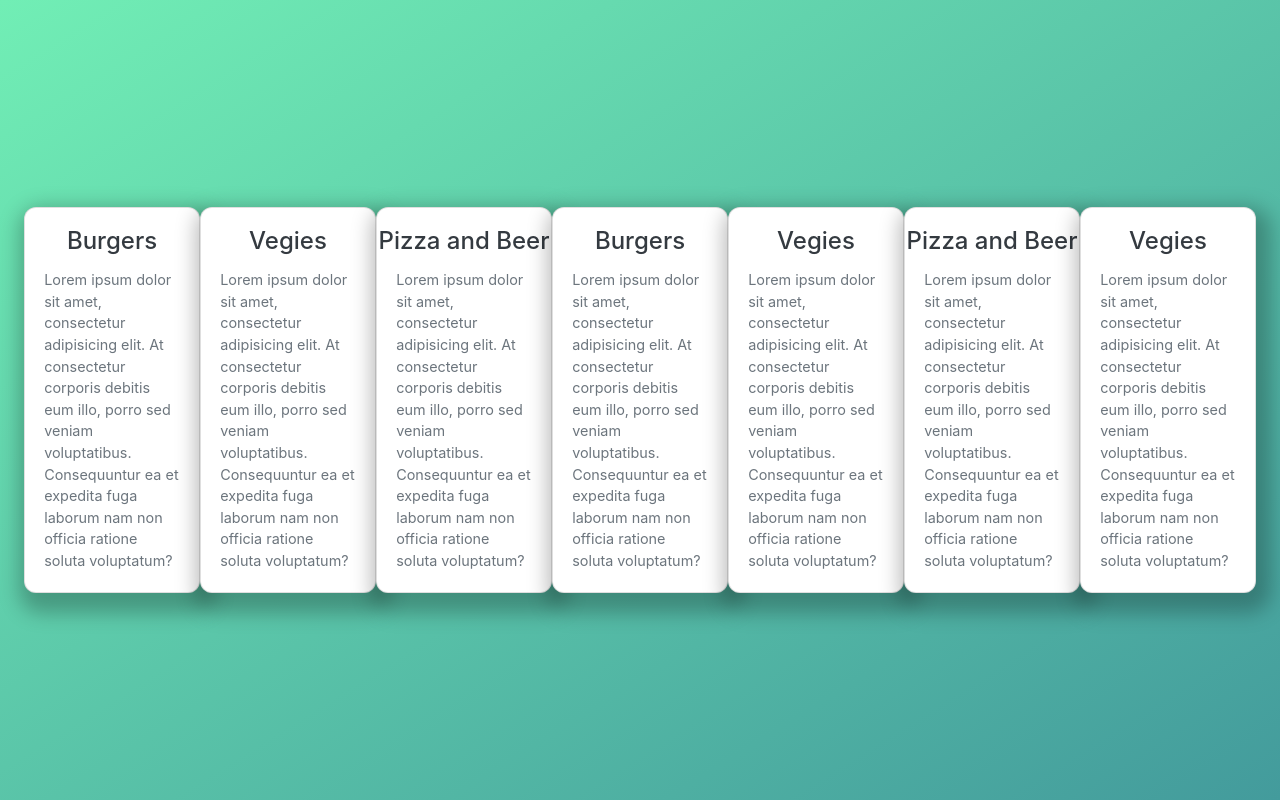
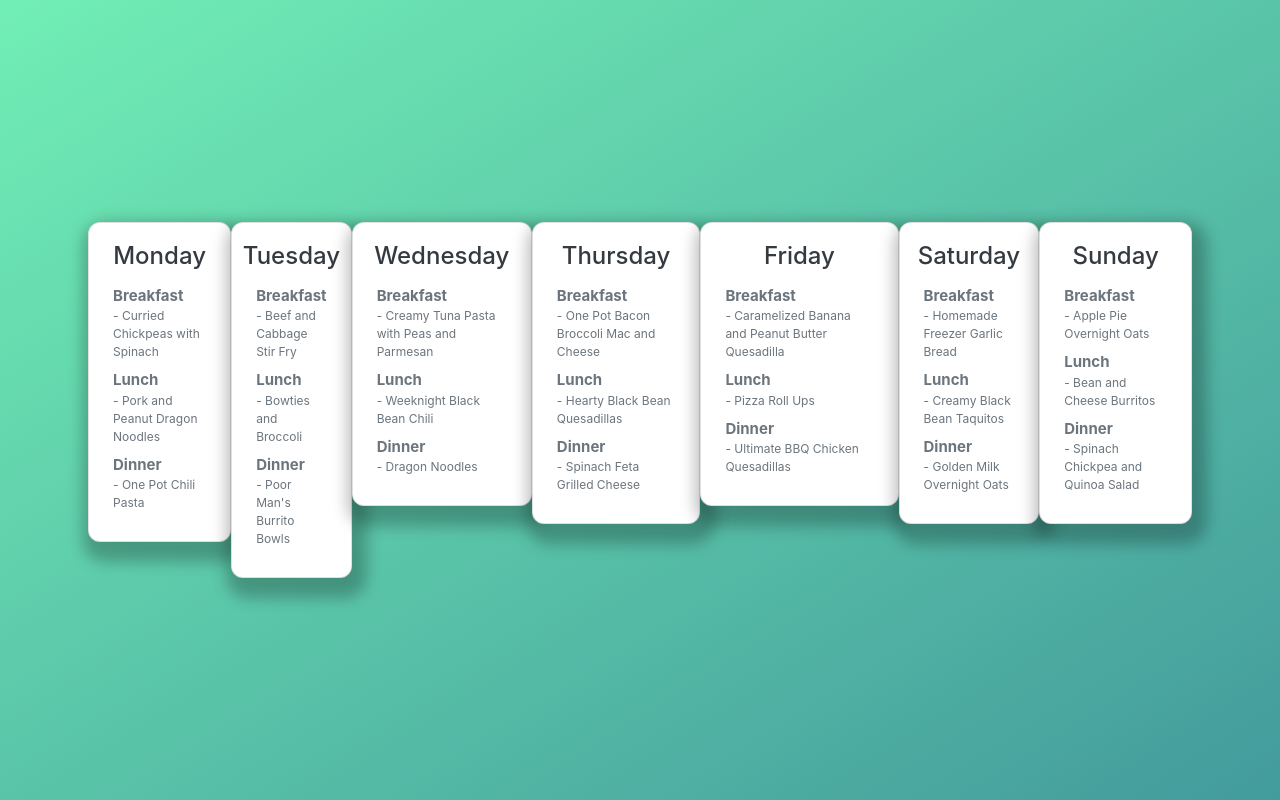
Before and after one commit to lammai/StruggleMeals, a React (Create React App) app: page / in a window 1280 px wide. Built offline with nearby package versions, Linux system fonts and the light colour scheme.

Commit message:
fixed edge cards goes off screen on hover

```diff
--- a/public/index.html
+++ b/public/index.html
@@ -24,7 +24,7 @@
       work correctly both with client-side routing and a non-root public URL.
       Learn how to configure a non-root public URL by running `npm run build`.
     -->
-    <title>React App</title>
+    <title>Struggle Meals</title>
   </head>
   <body>
     <noscript>You need to enable JavaScript to run this app.</noscript>
@@ -39,5 +39,6 @@
       To begin the development, run `npm start` or `yarn start`.
       To create a production bundle, use `npm run build` or `yarn build`.
     -->
+<!--  <script src="https://cdnjs.cloudflare.com/ajax/libs/jquery/3.5.1/jquery.min.js"></script>-->
   </body>
 </html>
--- a/src/components/card-style.css
+++ b/src/components/card-style.css
@@ -9,37 +9,52 @@ body {
     display: grid;
     place-items: center;
     overflow: hidden;
-    padding: 0 1.5rem;
+    /*padding: 0 1.5rem;*/
 }
 
 .cards {
     display: flex;
+    padding: 0 5.5rem;
 }
 
 .card {
     border-radius: 12px;    /* rounded corners*/
+    /*width: 12rem;*/
+    /*height: 36vh;*/
 
 /*    Hover off animation so it smooth
         when mouse move away*/
     transition: transform 0.3s ease;
-    box-shadow: 5px 10px 20px 10px rgba(0,0,0,0.253)!important;
+    box-shadow: 5px 10px 15px 10px rgba(0,0,0,0.253)!important;
 }
 
 .card:hover {
     z-index: 1;
-    transform: scale(1.5);
+    transform: scale(2.1) translateY(4rem);
     transition: transform 0.3s ease;
-    box-shadow: 5px 10px 30px 20px rgba(0,0,0,0.253)!important;
+    box-shadow: 10px 20px 24px 9px rgba(0,0,0,0.253)!important;
 }
 
 .card-body {
     padding: 1.2rem 0 !important;
 }
 
+.breakfast {
+    font-size: 15px;
+}
+
+.lunch {
+    font-size: 15px;
+}
+
+.dinner {
+    font-size: 15px;
+}
+
 .card-text {
     text-align: left;
-    font-size: 0.9rem;
-    padding: 0.1rem 1.2rem;
+    font-size: 12px;
+    padding: 0.1rem 1.5rem;
 }
 
 /* For image at the top of the card in case we still need it*/
--- a/src/components/cardDesign.jsx
+++ b/src/components/cardDesign.jsx
@@ -11,7 +11,12 @@ const Card = props => {
             <div className="card-body text-dark">
                 <h4 className="card-title">{props.title}</h4>
                 <p className="card-text text-secondary">
-                    Lorem ipsum dolor sit amet, consectetur adipisicing elit. At consectetur corporis debitis eum illo, porro sed veniam voluptatibus. Consequuntur ea et expedita fuga laborum nam non officia ratione soluta voluptatum?
+                    <dt className="breakfast">Breakfast</dt>
+                        <dd className="recipe1">- {props.recipe1Title}</dd>
+                    <dt className="lunch">Lunch</dt>
+                        <dd className="recipe1">- {props.recipe2Title}</dd>
+                    <dt className="dinner">Dinner</dt>
+                        <dd className="recipe1">- {props.recipe3Title}</dd>
                 </p>
             </div>
         </div>
--- a/src/components/cards.jsx
+++ b/src/components/cards.jsx
@@ -7,29 +7,52 @@ import img3 from '../assets/pizzabeer.jpg';
 
 class Cards extends Component {
 
+
+
     render() {
         return (
             <div className="cards">
-                <div className="myCard">
-                    <Card imgsrc={img1} title="Burgers"/>
+                <div className="myCard" onMouseOver={this}>
+                    <Card imgsrc={img1} title="Monday"
+                          recipe1Title="Curried Chickpeas with Spinach"
+                          recipe2Title="Pork and Peanut Dragon Noodles"
+                          recipe3Title="One Pot Chili Pasta"/>
                 </div>
                 <div className="myCard">
-                    <Card imgsrc={img2} title="Vegies"/>
+                    <Card imgsrc={img2} title="Tuesday"
+                          recipe1Title="Beef and Cabbage Stir Fry"
+                          recipe2Title="Bowties and Broccoli"
+                          recipe3Title="Poor Man's Burrito Bowls"/>
                 </div>
                 <div className="myCard">
-                    <Card imgsrc={img3} title="Pizza and Beer"/>
+                    <Card imgsrc={img3} title="Wednesday"
+                          recipe1Title="Creamy Tuna Pasta with Peas and Parmesan"
+                          recipe2Title="Weeknight Black Bean Chili"
+                          recipe3Title="Dragon Noodles"/>
                 </div>
                 <div className="myCard">
-                    <Card imgsrc={img1} title="Burgers"/>
+                    <Card imgsrc={img1} title="Thursday"
+                          recipe1Title="One Pot Bacon Broccoli Mac and Cheese"
+                          recipe2Title="Hearty Black Bean Quesadillas"
+                          recipe3Title="Spinach Feta Grilled Cheese"/>
                 </div>
                 <div className="myCard">
-                    <Card imgsrc={img2} title="Vegies"/>
+                    <Card imgsrc={img2} title="Friday"
+                          recipe1Title="Caramelized Banana and Peanut Butter Quesadilla"
+                          recipe2Title="Pizza Roll Ups"
+                          recipe3Title="Ultimate BBQ Chicken Quesadillas"/>
                 </div>
                 <div className="myCard">
-                    <Card imgsrc={img3} title="Pizza and Beer"/>
+                    <Card imgsrc={img3} title="Saturday"
+                          recipe1Title="Homemade Freezer Garlic Bread"
+                          recipe2Title="Creamy Black Bean Taquitos"
+                          recipe3Title="Golden Milk Overnight Oats"/>
                 </div>
                 <div className="myCard">
-                    <Card imgsrc={img2} title="Vegies"/>
+                    <Card imgsrc={img2} title="Sunday"
+                          recipe1Title="Apple Pie Overnight Oats"
+                          recipe2Title="Bean and Cheese Burritos"
+                          recipe3Title="Spinach Chickpea and Quinoa Salad"/>
                 </div>
             </div>
         );
```
Also changed, not shown: 1 other file (tests, documents, lock files or other folders).
